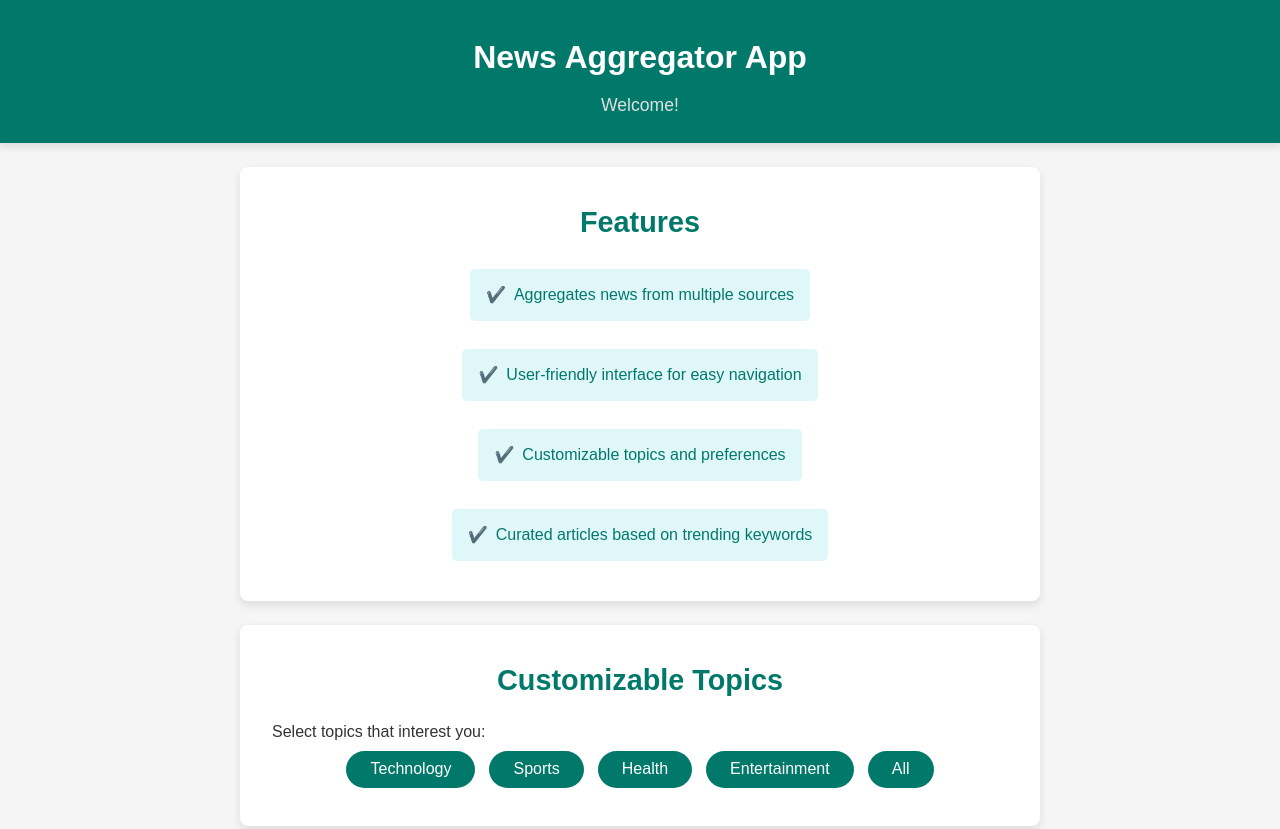
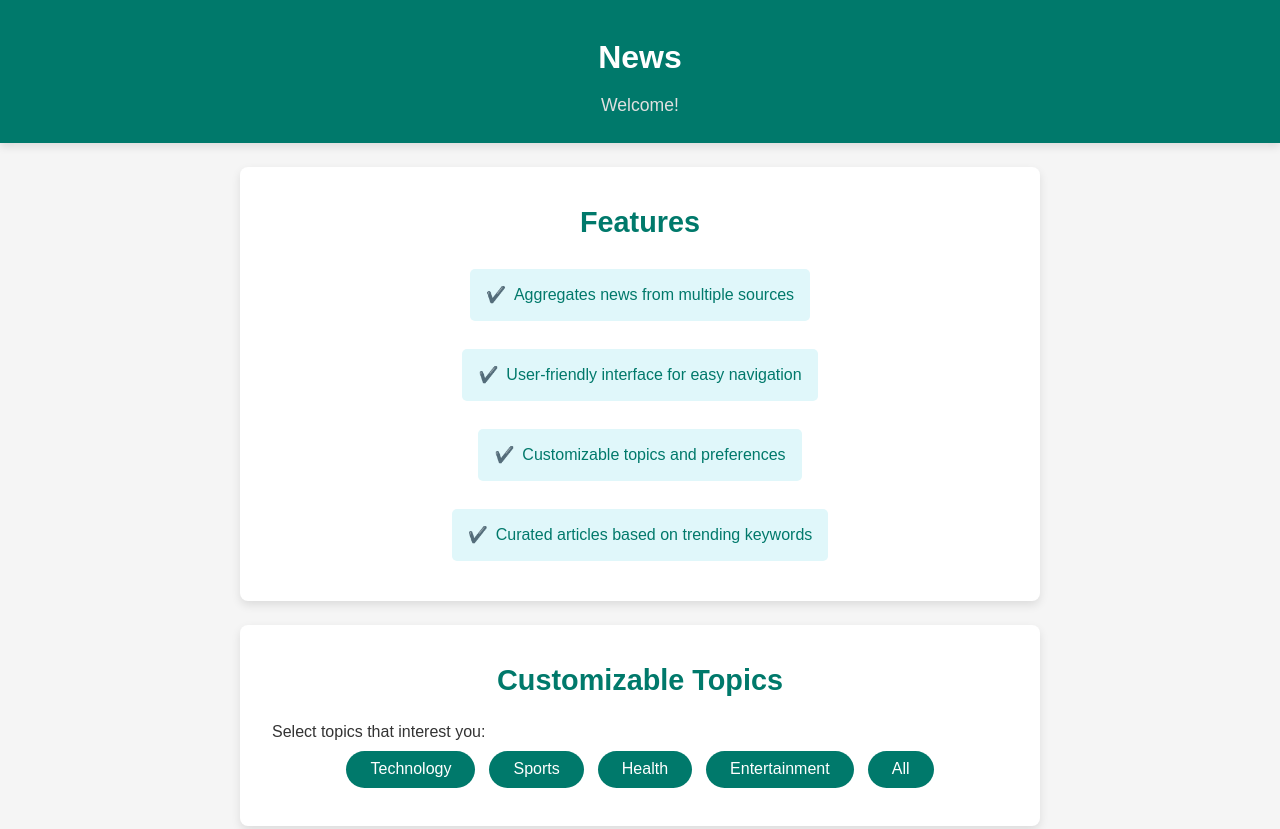
Before and after one commit to Codeheader/PBL, a plain HTML site: page index.html in a window 1280 px wide. Shown: the top 829 px of the page. Drawn offline with Linux system fonts and the light colour scheme; no server answers.

Commit message:
Update index.html

```diff
--- a/index.html
+++ b/index.html
@@ -3,13 +3,13 @@
 <head>
     <meta charset="UTF-8">
     <meta name="viewport" content="width=device-width, initial-scale=1.0">
-    <title>News Aggregator App</title>
+    <title>News </title>
     <link rel="stylesheet" href="style.css">
 </head>
 <body>
     <!-- Header Section -->
     <header>
-        <h1>News Aggregator App</h1>
+        <h1>News </h1>
         <p id="greeting-message">Welcome!</p>
     </header>
 
```
